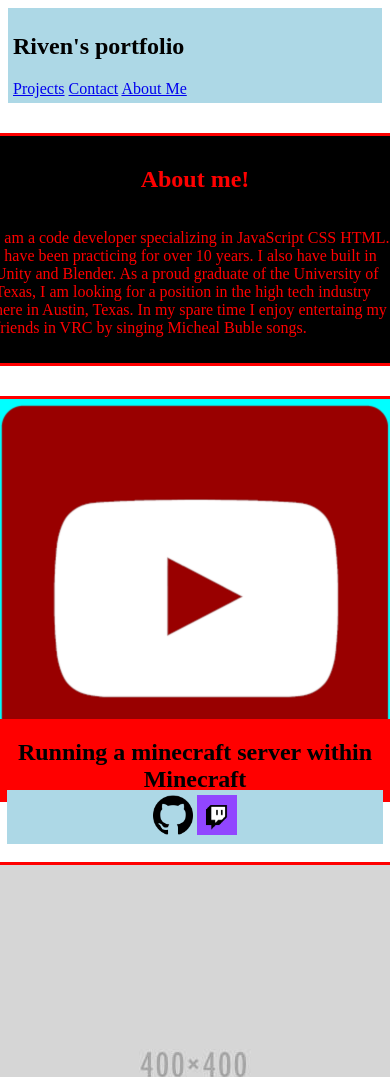
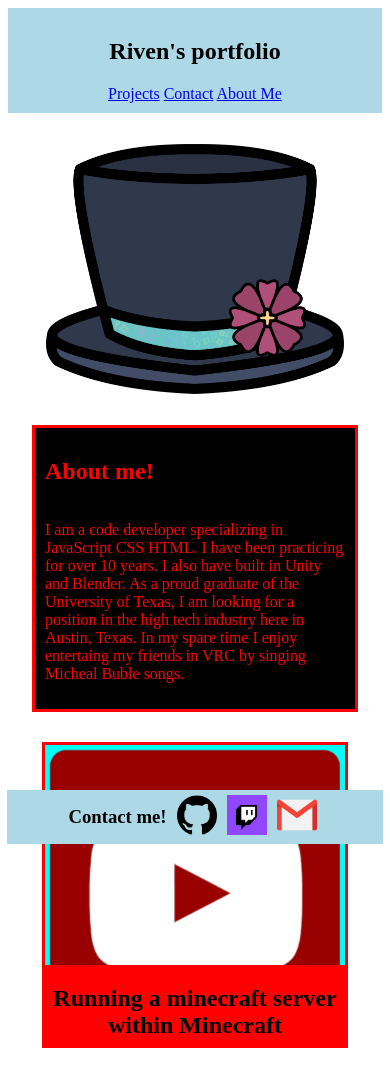
Before and after one commit to GameW1zard/Module-2-challange, a plain HTML site: page index.html in a window 390 px wide. Shown: the top 1077 px of the page. Drawn offline with Linux system fonts and the light colour scheme.

Commit message:
ready to submit
made the projects shrink more and added more contact info

```diff
--- /dev/null
+++ b/assets/css/reset.css
@@ -0,0 +1,33 @@
+/* Resets the box size of every element */
+* {
+  margin: 0;
+  padding: 0;
+  box-sizing: border-box;
+}
+
+/* Gives the body element a parent height to compare against */
+html {
+  height: 100%;
+}
+
+body {
+  min-height: 100%;
+  line-height: 1;
+  font-family: sans-serif;
+}
+
+h1, h2, h3, h4, h5, h6 {
+  font-size: 100%;
+}
+
+/* Matches the font of special elements to the rest of the page */
+input, select, option, optgroup, textarea, button,
+pre, code {
+  font-size: 100%;
+  font-family: inherit;
+}
+
+/* Removes default bullet points from lists */
+ol, ul {
+  list-style: none;
+}
--- a/assets/css/style.css
+++ b/assets/css/style.css
@@ -3,8 +3,15 @@
 }
 nav {
 
-display: block;
-
+    max-height: px;
+    right: 7px;
+    left: 7px;
+    background-color: lightblue;
+    padding: 5px;
+    text-align: center;
+    position: relative;
+    right: 7px;
+    left: 0px;
 }
 html {
 
@@ -14,13 +21,20 @@ html {
 }
 nav div {
 
-    background-color: lightblue;
+
     padding: 5px;
 
 
 
 
 }
+
+#hat {
+
+    margin-top: 30px;
+
+}
+
 #about {
     display: flex;
     flex-direction: column;
@@ -28,6 +42,7 @@ nav div {
 }
 
 #about section {
+    flex-direction: column;
     border-style: solid;
     background-color: black;
     color: red;
@@ -37,6 +52,7 @@ nav div {
     min-width: 800px;
 
 }
+
 
 section {
     display: flex;
@@ -118,10 +134,14 @@ footer {
     background-color: lightblue;
     padding: 5px;
     text-align: center;
+    display: flex;
+    justify-content: center;
+    align-items: center;
 
 }
+footer h3 {margin: 0 5px 0 0;}
 footer img {
-
+    margin: 0 5px 0 5px;
     max-width: 40px;
     max-height: 40px;
     min-height: 40px;
@@ -140,59 +160,71 @@ footer img {
 
         #mainproject {
             display: flex;
-            flex: 0 0 400px;
+            flex: 0 0 300px;
             flex-direction: ;
             margin: 30px;
             border-style: solid;
             border-color: red;
             background-color: aqua;
-            min-width: 400px;
-            max-width: 400px;
-            min-height: 400px;
-            max-height: 400px;
+            min-width: 300px;
+            max-width: 300px;
+            min-height: 300px;
+            max-height: 300px;
      }
 
      #mainproject img {
-        max-width: 400px;}
+        max-width: 300px;}
         #about section {
-            max-width: 400px;
-    min-width: 400px;
+            max-width: 300px;
+    min-width: 300px;
 
 
 
         }
     #minecraft {
         position: relative;
-    right: 400px;
-    top: 320px;
+    right: 300px;
+    top: 220px;
     background-color: red;
     max-height: 80px;
-    min-width: 400px;
+    min-width: 300px;
     text-align: center;
 
 
     }
 
- }
- @media screen and (max-width: 430px) {
+    #hat {
+
+        max-width: 300px;
+        max-height: 300px;
+
+    }
+    .project {
+        display: flex;
+        flex: 0 0 300px;
+        flex-direction: ;
+        margin: 30px;
+        border-style: solid;
+        border-color: red;
+        background-color: aqua;
+        min-width: 300px;
+        max-width: 300px;
+        min-height: 300px;
+        max-height: 300px;
+}
+.project img { max-width: 300px;}
+
+.bottomleft {
+    position: relative;
+right: 300px;
+top: 220px;
+background-color: red;
+max-height: 80px;
+min-width: 300px;
+text-align: center;
+}
 
 
 
-#mainproject {
-
-    min-width: auto;
-    max-width: auto;
-    min-height: auto;
-    max-height: auto;
-}
-
-#mainproject img {
-
-    min-width: auto;
-    max-width: auto;
-    min-height: auto;
-    max-height: auto;
-}
-
 
  }
--- a/index.html
+++ b/index.html
@@ -1,6 +1,7 @@
 <!DOCTYPE html>
 <html lang="en">
 <head>
+    <!--<link rel="stylesheet" href="./assets/css/reset.css">-->
     <link rel="stylesheet" href="./assets/css/style.css">
     <meta charset="UTF-8">
     <meta http-equiv="X-UA-Compatible" content="IE=edge">
@@ -16,10 +17,12 @@
             <a href="#about">About Me</a>
         </div>
     </nav>
+
     <div id="about">
+    <img src="./assets/images/Portfolio Hat.png" id="hat">
     <section>
+
        <h2>About me!</h2>
-
         <p>
             I am a code developer specializing in JavaScript CSS HTML. I have been practicing for over 10 years. I also have built in Unity and Blender. As a proud graduate of the University of Texas, I am looking for a position in the high tech industry here in Austin, Texas. In my spare time I enjoy entertaing my friends in VRC by singing Micheal Buble songs.
         </p>
@@ -52,9 +55,12 @@
 
     </div>
     <footer>
+        <h3>Contact me!</h3>
         <a href="https://github.com/GameW1zard"><img src="./assets/images/github-logo.png" alt="Github logo"></a>
         <a href="https://www.twitch.tv/game_w1zard"><img src="./assets/images/twitch.png" alt="Twitch logo"></a>
+        <a href = "mailto: abc@example.com"><img src="./assets/images/gmail.png"></a>
     </footer>
+
 
 
 
```
Also changed, not shown: assets/images/Portfolio Hat.png (added), assets/images/gmail.png (added).
